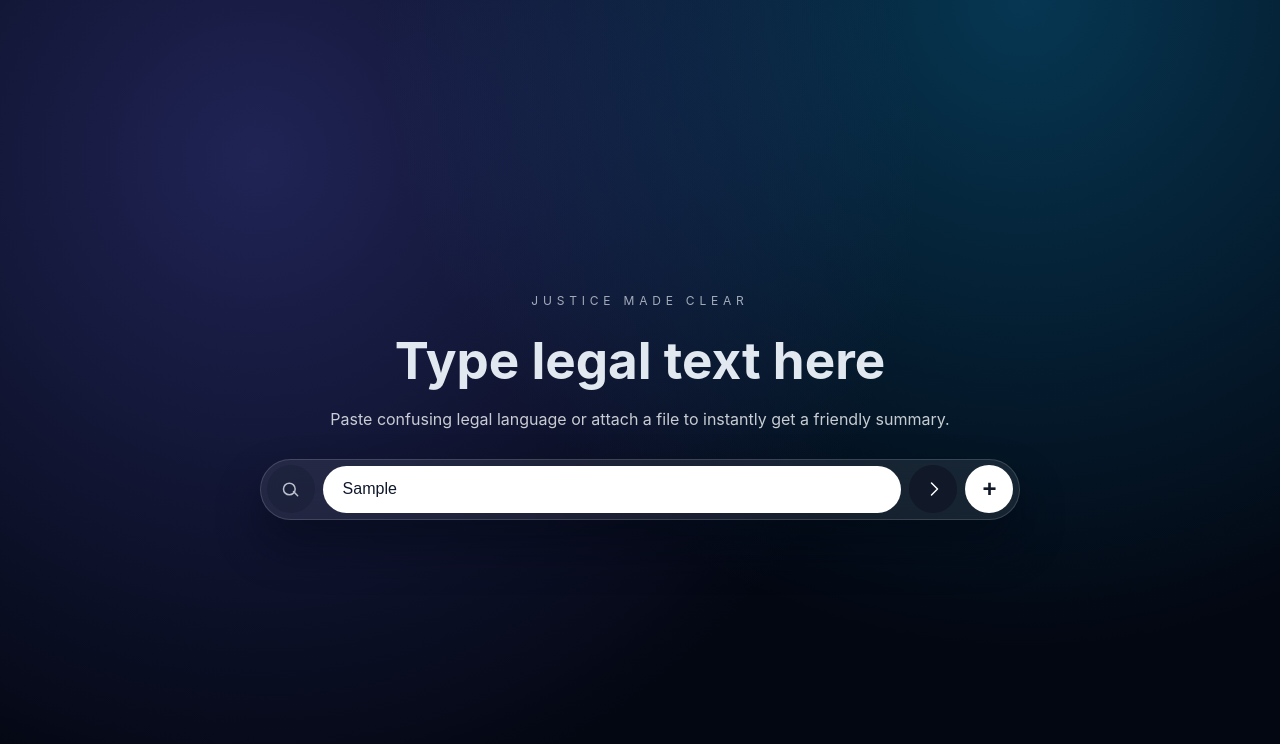
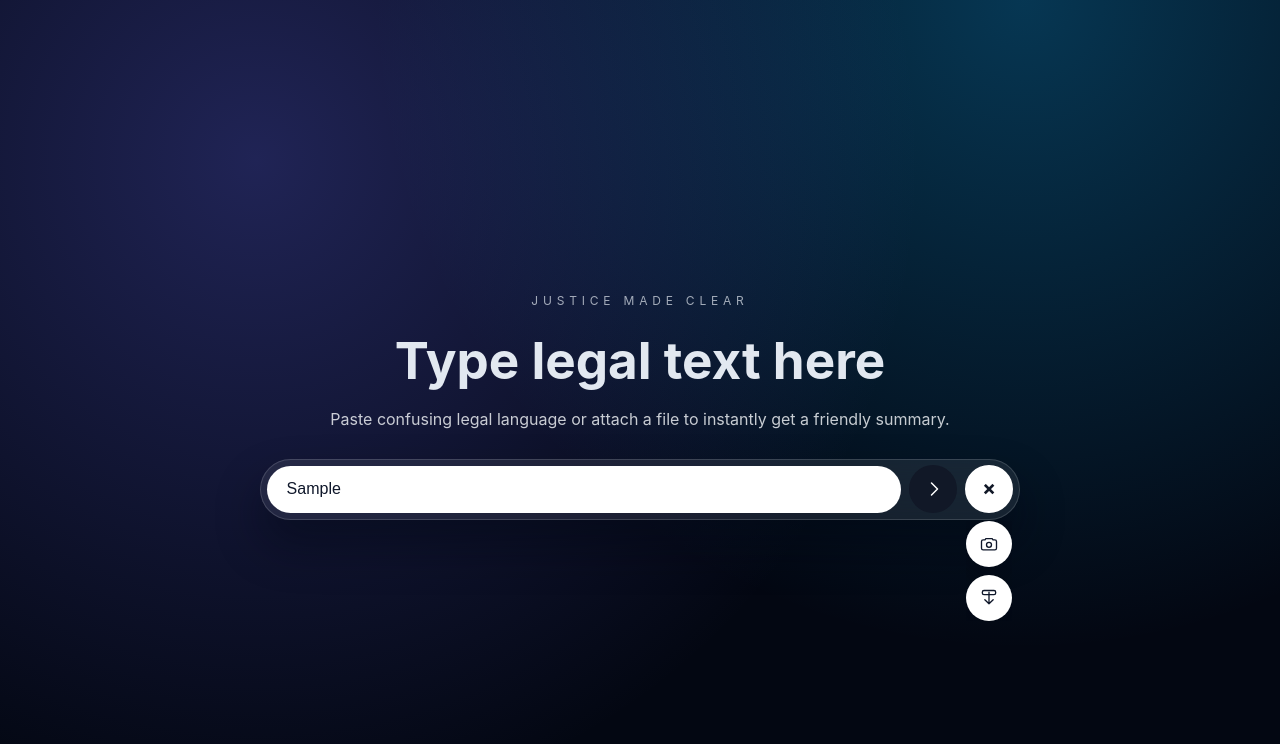
Before and after one commit to rh45-one/GenAI-Mavericks-2025, a React (Vite) app in the folder frontend/: page / in a window 1280 px wide. Both pictures are taken after typing "Sample" into the empty fields and a click on the button "Show attachment options". Shown: the top 744 px of the page. Built offline with nearby package versions, Linux system fonts and the light colour scheme; no server answers.

Commit message:
frontend: remove old buttons and add OCR and upload menu

```diff
--- a/frontend/src/components/UploadFormPlaceholder.jsx
+++ b/frontend/src/components/UploadFormPlaceholder.jsx
@@ -5,6 +5,8 @@ export function UploadFormPlaceholder({ onSubmit, isLoading, resultText, isResul
   const [file, setFile] = useState(null);
   const [fileName, setFileName] = useState("");
   const hiddenFileInput = useRef(null);
+  const hiddenCameraInput = useRef(null);
+  const [showAttachmentMenu, setShowAttachmentMenu] = useState(false);
 
   const handleSubmit = (event) => {
     event.preventDefault();
@@ -12,6 +14,7 @@ export function UploadFormPlaceholder({ onSubmit, isLoading, resultText, isResul
       onReset?.();
       return;
     }
+    setShowAttachmentMenu(false);
     onSubmit?.({ textInput, file });
   };
 
@@ -21,7 +24,19 @@ export function UploadFormPlaceholder({ onSubmit, isLoading, resultText, isResul
     setFileName(selectedFile?.name || "");
   };
 
-  const openFilePicker = () => hiddenFileInput.current?.click();
+  const openFilePicker = () => {
+    setShowAttachmentMenu(false);
+    hiddenFileInput.current?.click();
+  };
+
+  const openCameraPicker = () => {
+    setShowAttachmentMenu(false);
+    hiddenCameraInput.current?.click();
+  };
+
+  const toggleAttachmentMenu = () => {
+    setShowAttachmentMenu((previous) => !previous);
+  };
 
   useEffect(() => {
     if (!isResultVisible) {
@@ -31,36 +46,16 @@ export function UploadFormPlaceholder({ onSubmit, isLoading, resultText, isResul
       if (hiddenFileInput.current) {
         hiddenFileInput.current.value = "";
       }
+      if (hiddenCameraInput.current) {
+        hiddenCameraInput.current.value = "";
+      }
+      setShowAttachmentMenu(false);
     }
   }, [isResultVisible]);
 
   return (
     <form className={`hero-form ${isResultVisible ? "is-results" : ""}`} onSubmit={handleSubmit}>
       <div className={`hero-pill ${isResultVisible ? "is-results" : ""}`}>
-        <span className={`hero-icon ${isResultVisible ? "is-results" : ""}`} aria-hidden="true">
-          {isResultVisible ? (
-            <svg width="20" height="20" viewBox="0 0 24 24" fill="none" xmlns="http://www.w3.org/2000/svg">
-              <path
-                d="M5 12l4 4 10-10"
-                stroke="currentColor"
-                strokeWidth="1.8"
-                strokeLinecap="round"
-                strokeLinejoin="round"
-              />
-            </svg>
-          ) : (
-            <svg width="20" height="20" viewBox="0 0 24 24" fill="none" xmlns="http://www.w3.org/2000/svg">
-              <path
-                d="M15 15l5 5m-3-8a7 7 0 11-14 0 7 7 0 0114 0z"
-                stroke="currentColor"
-                strokeWidth="1.8"
-                strokeLinecap="round"
-                strokeLinejoin="round"
-              />
-            </svg>
-          )}
-        </span>
-
         {isResultVisible ? (
           <div className="hero-result-text">
             <p>{resultText || "Processing document…"}</p>
@@ -77,6 +72,7 @@ export function UploadFormPlaceholder({ onSubmit, isLoading, resultText, isResul
         )}
 
         {!isResultVisible && (
+          <>
             <button className="hero-search-button" type="submit" disabled={isLoading} aria-label="Simplify text">
               <svg width="18" height="18" viewBox="0 0 24 24" fill="none" xmlns="http://www.w3.org/2000/svg">
                 <path
@@ -88,18 +84,71 @@ export function UploadFormPlaceholder({ onSubmit, isLoading, resultText, isResul
                 />
               </svg>
             </button>
-        )}
-
-        {!isResultVisible && (
-          <button className="hero-plus-button" type="button" onClick={openFilePicker} disabled={isLoading} aria-label="Upload document">
+            <div className="hero-plus-wrapper">
+              <button
+                className={`hero-plus-button ${showAttachmentMenu ? "is-open" : ""}`}
+                type="button"
+                onClick={toggleAttachmentMenu}
+                disabled={isLoading}
+                aria-label="Show attachment options"
+                aria-expanded={showAttachmentMenu}
+              >
                 <span aria-hidden="true">+</span>
               </button>
+              <div className={`hero-attachment-menu ${showAttachmentMenu ? "is-open" : ""}`}>
+                <button
+                  className="hero-attachment-button"
+                  type="button"
+                  onClick={openCameraPicker}
+                  disabled={isLoading}
+                  aria-label="Scan with camera"
+                >
+                  <svg width="20" height="20" viewBox="0 0 24 24" fill="none" xmlns="http://www.w3.org/2000/svg">
+                    <path
+                      d="M5 7h2.2l1-1.5h7.6l1 1.5H19a2 2 0 012 2v8a2 2 0 01-2 2H5a2 2 0 01-2-2V9a2 2 0 012-2z"
+                      stroke="currentColor"
+                      strokeWidth="1.6"
+                      strokeLinecap="round"
+                      strokeLinejoin="round"
+                    />
+                    <circle cx="12" cy="13" r="3" stroke="currentColor" strokeWidth="1.6" />
+                  </svg>
+                </button>
+                <button
+                  className="hero-attachment-button"
+                  type="button"
+                  onClick={openFilePicker}
+                  disabled={isLoading}
+                  aria-label="Upload a document"
+                >
+                  <svg width="20" height="20" viewBox="0 0 24 24" fill="none" xmlns="http://www.w3.org/2000/svg">
+                    <path
+                      d="M12 5v14m0 0l-5-5m5 5l5-5"
+                      stroke="currentColor"
+                      strokeWidth="1.6"
+                      strokeLinecap="round"
+                      strokeLinejoin="round"
+                    />
+                    <rect x="4" y="3" width="16" height="5" rx="2" stroke="currentColor" strokeWidth="1.6" />
+                  </svg>
+                </button>
+              </div>
+            </div>
+          </>
         )}
       </div>
       <input
         ref={hiddenFileInput}
         type="file"
         accept=".pdf,.png,.jpg,.jpeg,.txt"
+        className="sr-only"
+        onChange={handleFileChange}
+      />
+      <input
+        ref={hiddenCameraInput}
+        type="file"
+        accept="image/*"
+        capture="environment"
         className="sr-only"
         onChange={handleFileChange}
       />
--- a/frontend/src/styles.css
+++ b/frontend/src/styles.css
@@ -68,7 +68,7 @@ body {
   border-radius: 999px;
   padding: 0.35rem;
   display: grid;
-  grid-template-columns: auto 1fr auto auto;
+  grid-template-columns: 1fr auto auto;
   align-items: center;
   gap: 0.5rem;
   backdrop-filter: blur(16px);
@@ -80,28 +80,10 @@ body {
 .hero-pill.is-results {
   border-radius: 36px;
   padding: clamp(1.25rem, 3vw, 2rem);
-  grid-template-columns: auto 1fr;
+  grid-template-columns: 1fr;
   background: rgba(15, 23, 42, 0.65);
   border: 1px solid rgba(248, 250, 252, 0.35);
   gap: 1.25rem;
-}
-
-.hero-icon {
-  width: 48px;
-  height: 48px;
-  border-radius: 50%;
-  display: inline-flex;
-  align-items: center;
-  justify-content: center;
-  color: rgba(226, 232, 240, 0.8);
-  background: rgba(15, 23, 42, 0.25);
-  transition: background 400ms ease, color 400ms ease, transform 400ms ease;
-}
-
-.hero-icon.is-results {
-  background: rgba(14, 165, 233, 0.2);
-  color: #f8fafc;
-  transform: scale(1.05);
 }
 
 .hero-text-input {
@@ -158,10 +140,22 @@ body {
   font-weight: 600;
 }
 
+.hero-plus-button.is-open {
+  transform: rotate(45deg);
+}
+
+.hero-plus-wrapper {
+  position: relative;
+  display: flex;
+  flex-direction: column;
+  align-items: center;
+}
+
 .hero-search-button:disabled,
 .hero-plus-button:disabled,
 .hero-secondary-button:disabled,
-.hero-ghost-button:disabled {
+.hero-ghost-button:disabled,
+.hero-attachment-button:disabled {
   opacity: 0.5;
   cursor: not-allowed;
 }
@@ -169,7 +163,8 @@ body {
 .hero-search-button:not(:disabled):hover,
 .hero-plus-button:not(:disabled):hover,
 .hero-secondary-button:not(:disabled):hover,
-.hero-ghost-button:not(:disabled):hover {
+.hero-ghost-button:not(:disabled):hover,
+.hero-attachment-button:not(:disabled):hover {
   transform: translateY(-1px);
 }
 
@@ -177,6 +172,45 @@ body {
   font-size: 0.85rem;
   color: rgba(248, 250, 252, 0.7);
   margin: 0;
+}
+
+.hero-attachment-menu {
+  position: absolute;
+  top: calc(100% + 0.5rem);
+  display: flex;
+  flex-direction: column;
+  gap: 0.5rem;
+  align-items: center;
+  max-height: 0;
+  opacity: 0;
+  pointer-events: none;
+  transform: translateY(-8px);
+  overflow: hidden;
+  transition: max-height 320ms ease, opacity 220ms ease, transform 320ms ease;
+}
+
+.hero-attachment-menu.is-open {
+  max-height: 200px;
+  opacity: 1;
+  pointer-events: auto;
+  transform: translateY(0);
+}
+
+.hero-attachment-button {
+  border: none;
+  border-radius: 50%;
+  width: 46px;
+  height: 46px;
+  display: inline-flex;
+  align-items: center;
+  justify-content: center;
+  background: white;
+  color: #0f172a;
+  box-shadow: 0 12px 25px rgba(2, 6, 23, 0.25);
+}
+
+.hero-attachment-button svg {
+  pointer-events: none;
 }
 
 .hero-actions {
```
Lines whose indentation alone changed are shown as unchanged.
